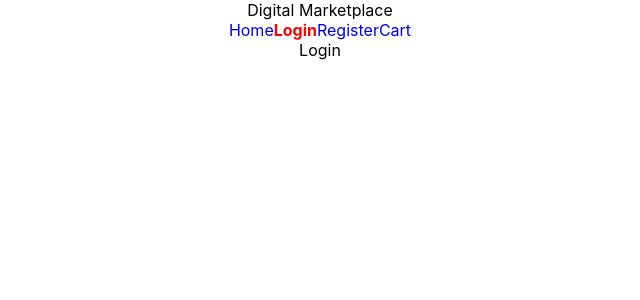
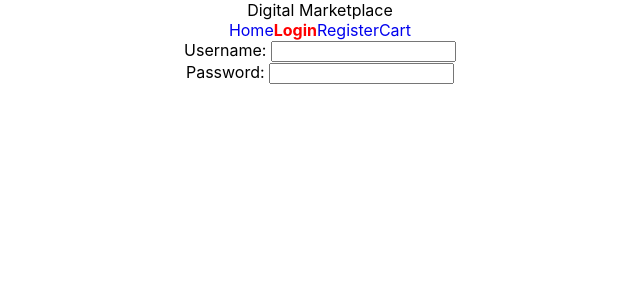
Before and after one commit to douglaspoh/marketplace, a React (Create React App) app in the folder frontend/: page /login in a window 1280 px wide. Shown: the top 300 px of the page, without its empty margins (320-960 px from the left). Built offline with nearby package versions, Linux system fonts and the light colour scheme.

Commit message:
login page form

```diff
--- a/frontend/src/routes/Login.js
+++ b/frontend/src/routes/Login.js
@@ -1,9 +1,25 @@
-import React from 'react'
+import React, {useState} from 'react'
 
 function Login() {
+    const [username, setUsername] = useState('');
+    const [password,setPassword] = useState('');
+
+    const submit = () => {
+
+    }
+
     return (
-        <div>
-            Login
+        <div className='form'>
+            <form onSubmit={submit}>
+                <div className='formitem'>
+                    <label htmlFor='username'>Username: </label>
+                    <input type='text' onChange={(e)=>{setUsername(e.target.value)}} value={username} name='username'/>
+                </div>
+                <div className='formitem'>
+                    <label htmlFor='password'>Password: </label>
+                    <input type='text' onChange={(e)=>{setPassword(e.target.value)}} value={password} name='password'/>
+                </div>
+            </form>
         </div>
     )
 }
```
Also changed, not shown: 1 other file (tests, documents, lock files or other folders).
